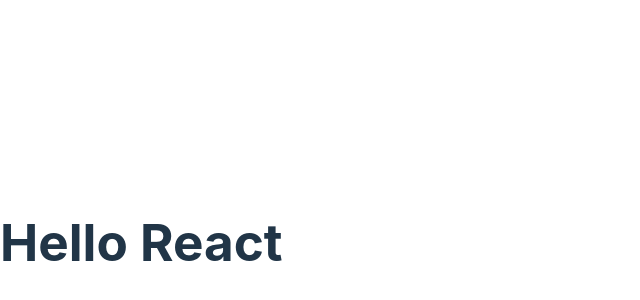
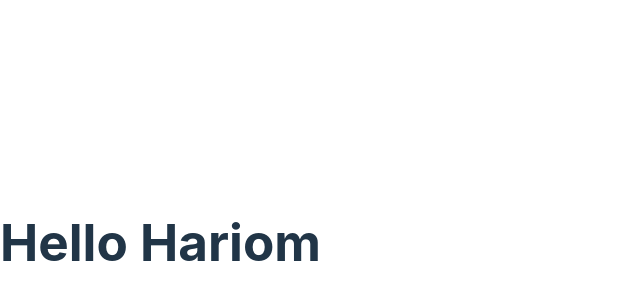
Before and after one commit to pandyahariom/react, a React (Vite) app in the folder react-app/: page / in a window 1280 px wide. Shown: the part 158-458 px from the top of the page, without its empty margins (0-640 px from the left). Built offline with nearby package versions, Linux system fonts and the light colour scheme.

Commit message:
1. Using JSX inject javascript expression in html to create dynamic content

```diff
--- a/react-app/src/Message.tsx
+++ b/react-app/src/Message.tsx
@@ -1,5 +1,12 @@
 
 function Message(){
-    return <h1> Hello React</h1>
+    const name = "Hariom";
+    if (name) {
+        // Using JSX: Javascript XML
+        return <h1> Hello {name}</h1>
+    }
+    else {
+        return <h1> Hello React</h1>
+    }
 }
 export default Message;
```
